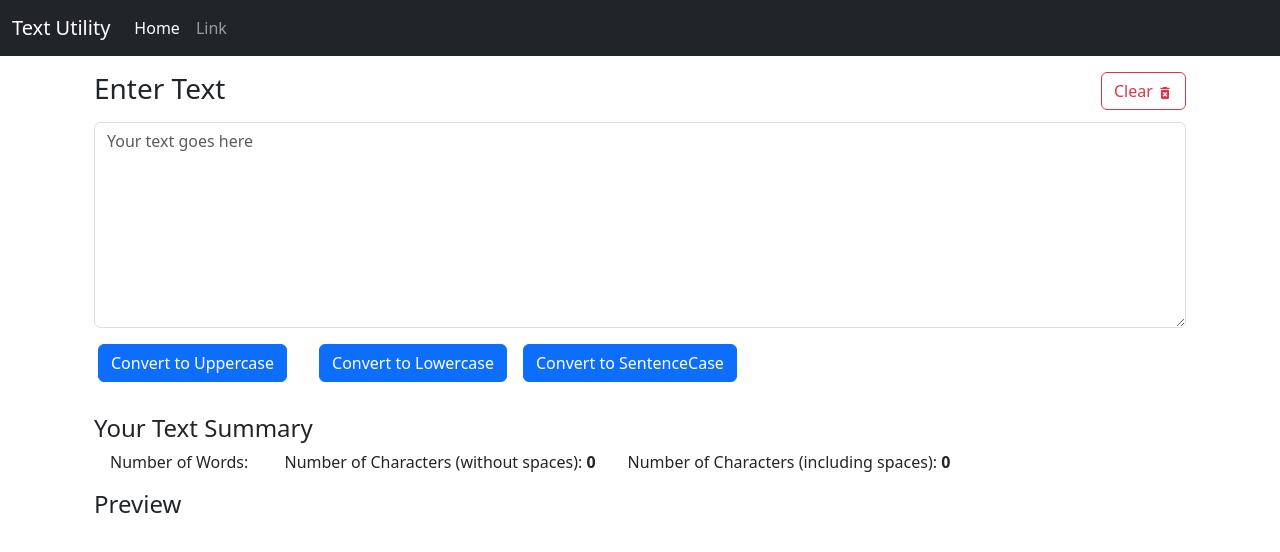
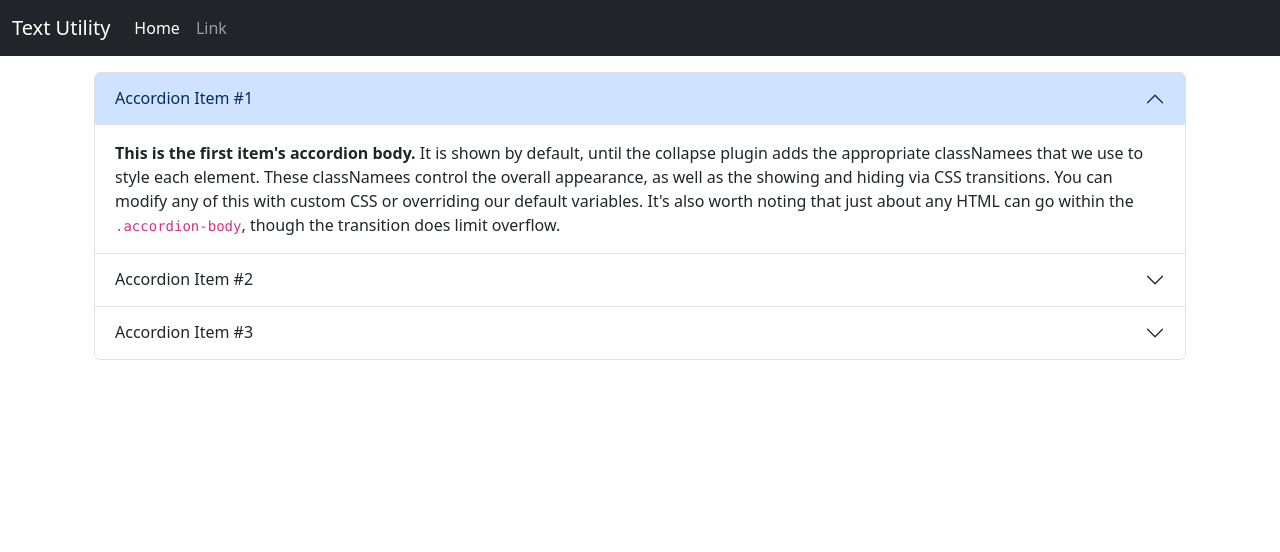
Before and after one commit to itsmeshashank13/text-utils, a React (Create React App) app: page / in a window 1280 px wide. Shown: the top 552 px of the page. Built offline with nearby package versions, Linux system fonts and the light colour scheme.

Commit message:
added bootstrap depenencies

```diff
--- a/public/index.html
+++ b/public/index.html
@@ -6,26 +6,16 @@
     <meta name="viewport" content="width=device-width, initial-scale=1" />
     <meta name="theme-color" content="#000000" />
     <link rel="apple-touch-icon" href="%PUBLIC_URL%/logo192.png" />
+    <!-- Bootstrap CSS -->
+    <link rel="stylesheet" href="https://cdn.jsdelivr.net/npm/bootstrap@5.0.2/dist/css/bootstrap.min.css">
+
+    <!-- Bootstrap JavaScript and dependencies -->
+    <script src="https://cdn.jsdelivr.net/npm/@popperjs/core@2.9.2/dist/umd/popper.min.js"></script>
+    <script src="https://cdn.jsdelivr.net/npm/bootstrap@5.0.2/dist/js/bootstrap.min.js"></script>
+
     <title>Text Utility Tool</title>
   </head>
   <body>
     <div id="root"></div>
   </body>
 </html>
-
-<!-- <div className="container">
-  <div className="row mb-3">
-    <div className="col">
-      <label htmlFor="myBox" className="form-label">
-        <h3>{props.heading}</h3>
-      </label>
-    </div>
-    <div className="col-auto">
-      <button class="btn btn-outline-danger"><span className="ms-auto">Clear <MdDeleteForever /></span></button>
-    </div>
-  </div>
-  <textarea className="form-control" value={text} onChange={handleOnChange} id="myBox" placeholder="Your text goes here" rows="8"/>
-</div>
-<button className="btn btn-primary" onClick={handleUppercaseClick}>Convert to Uppercase</button>
-      <button className="btn btn-primary mx-3" onClick={handleLowercaseClick}>Convert to Lowercase</button>
-      <button className="btn btn-primary" onClick={handleCapitalizeClick}>Convert to SentenceCase</button> -->
--- a/src/App.js
+++ b/src/App.js
@@ -1,12 +1,14 @@
+import AboutUs from './components/AboutUs';
 import Navbar from './components/Navbar';
-import Textform from './components/Textform';
+// import Textform from './components/Textform';
 
 function App() {
   return (
     <>
       <Navbar title="Text Utility"/>
       <div className="container my-3">
-        <Textform heading="Enter Text"/>
+        {/* <Textform heading="Enter Text"/> */}
+        <AboutUs />
       </div>
     </>
   );
--- /dev/null
+++ b/src/components/AboutUs.jsx
@@ -0,0 +1,100 @@
+import React, {useState} from "react";
+
+export default function AboutUs() {
+  return (
+    <div className="container">
+      <div className="accordion" id="accordionExample">
+        <div className="accordion-item">
+          <h2 className="accordion-header">
+            <button
+              className="accordion-button"
+              type="button"
+              data-bs-toggle="collapse"
+              data-bs-target="#collapseOne"
+              aria-expanded="true"
+              aria-controls="collapseOne"
+            >
+              Accordion Item #1
+            </button>
+          </h2>
+          <div
+            id="collapseOne"
+            className="accordion-collapse collapse show"
+            data-bs-parent="#accordionExample"
+          >
+            <div className="accordion-body">
+              <strong>This is the first item's accordion body.</strong> It is
+              shown by default, until the collapse plugin adds the appropriate
+              classNamees that we use to style each element. These classNamees control
+              the overall appearance, as well as the showing and hiding via CSS
+              transitions. You can modify any of this with custom CSS or
+              overriding our default variables. It's also worth noting that just
+              about any HTML can go within the <code>.accordion-body</code>,
+              though the transition does limit overflow.
+            </div>
+          </div>
+        </div>
+        <div className="accordion-item">
+          <h2 className="accordion-header">
+            <button
+              className="accordion-button collapsed"
+              type="button"
+              data-bs-toggle="collapse"
+              data-bs-target="#collapseTwo"
+              aria-expanded="false"
+              aria-controls="collapseTwo"
+            >
+              Accordion Item #2
+            </button>
+          </h2>
+          <div
+            id="collapseTwo"
+            className="accordion-collapse collapse"
+            data-bs-parent="#accordionExample"
+          >
+            <div className="accordion-body">
+              <strong>This is the second item's accordion body.</strong> It is
+              hidden by default, until the collapse plugin adds the appropriate
+              classNamees that we use to style each element. These classNamees control
+              the overall appearance, as well as the showing and hiding via CSS
+              transitions. You can modify any of this with custom CSS or
+              overriding our default variables. It's also worth noting that just
+              about any HTML can go within the <code>.accordion-body</code>,
+              though the transition does limit overflow.
+            </div>
+          </div>
+        </div>
+        <div className="accordion-item">
+          <h2 className="accordion-header">
+            <button
+              className="accordion-button collapsed"
+              type="button"
+              data-bs-toggle="collapse"
+              data-bs-target="#collapseThree"
+              aria-expanded="false"
+              aria-controls="collapseThree"
+            >
+              Accordion Item #3
+            </button>
+          </h2>
+          <div
+            id="collapseThree"
+            className="accordion-collapse collapse"
+            data-bs-parent="#accordionExample"
+          >
+            <div className="accordion-body">
+              <strong>This is the third item's accordion body.</strong> It is
+              hidden by default, until the collapse plugin adds the appropriate
+              classNamees that we use to style each element. These classNamees control
+              the overall appearance, as well as the showing and hiding via CSS
+              transitions. You can modify any of this with custom CSS or
+              overriding our default variables. It's also worth noting that just
+              about any HTML can go within the <code>.accordion-body</code>,
+              though the transition does limit overflow.
+            </div>
+          </div>
+        </div>
+      </div>
+    </div>
+  );
+}
--- a/src/components/Textform.jsx
+++ b/src/components/Textform.jsx
@@ -30,9 +30,9 @@
   };
 
   const handleClearTextbox = ()=> {
-    let newText = "";
-    setText(newText);
+    setText("");
   };
+
 
   return (
     <>
@@ -72,7 +72,7 @@
       <div className="container my-3">
         <h4>Your Text Summary</h4>
         <span className="mx-3">
-          Number of Words: <b>{}</b>
+          Number of Words: <b>{text.split(/\s+/).length}</b>
         </span>
         <span className="mx-3">
           Number of Characters (without spaces):{" "}
```
